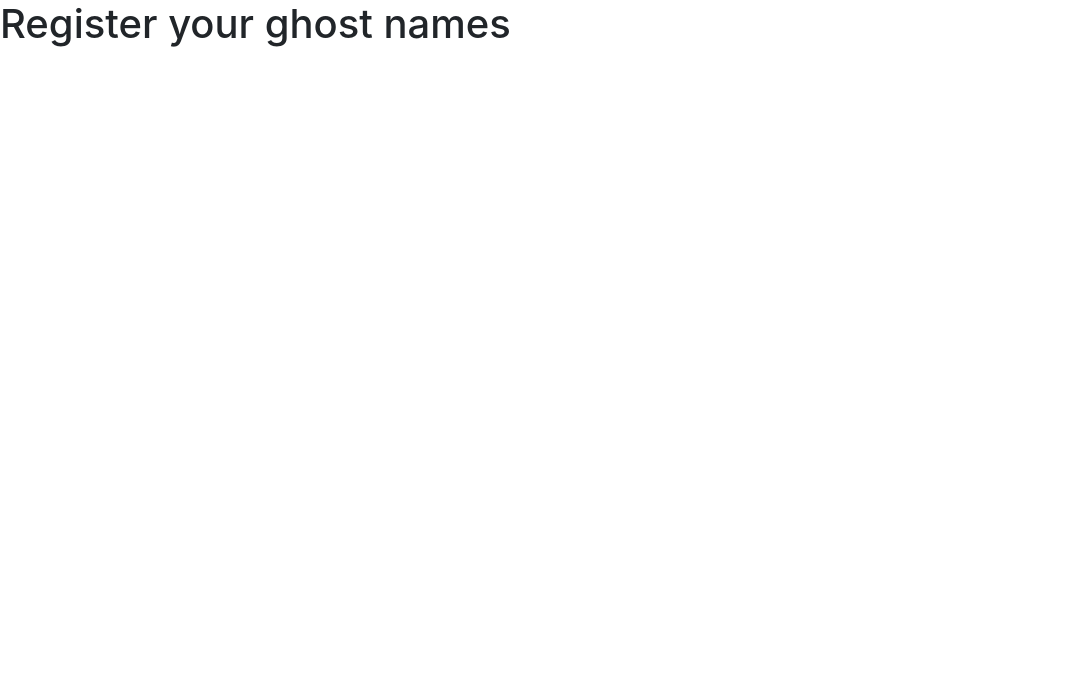
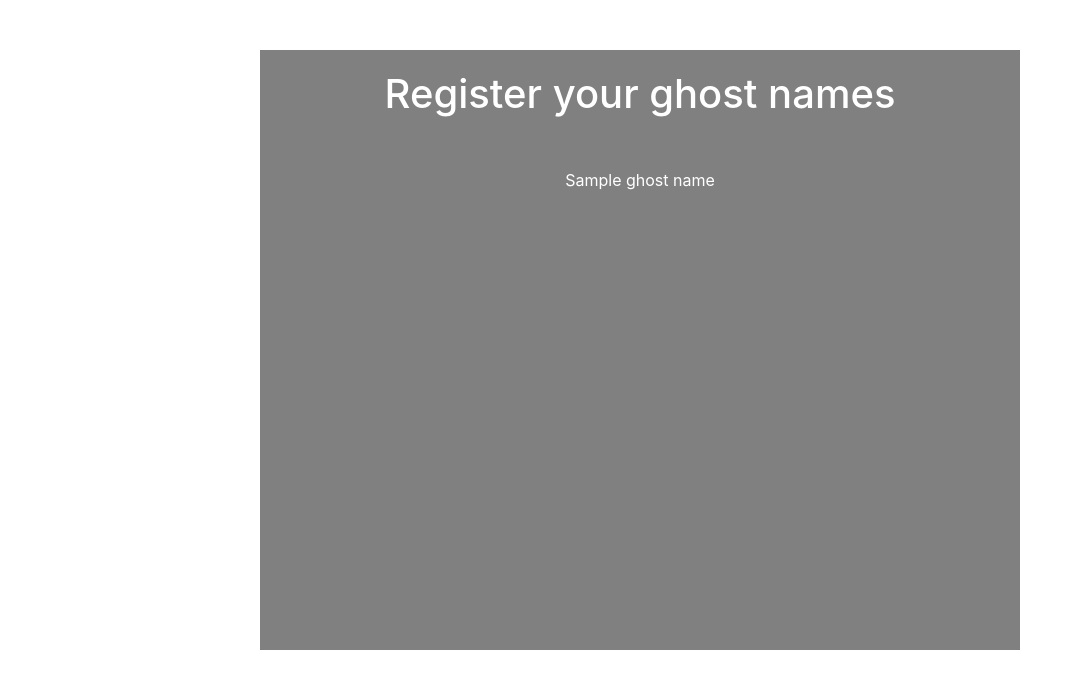
Before and after one commit to keviv30/phantom_ghost, a Django app: template ghosts/templates/ghosts/index.html in a window 1280 px wide. Shown: the top 689 px of the page, without its empty margins (0-1080 px from the left). Run offline with Django 3.2, Linux system fonts and the light colour scheme; the template is opened without the code that fills it: most values are stand-ins (such as "Sample title", 1, 10 or a date in 2020); some libraries are stand-ins or nearby versions.

Commit message:
Home page html now lists all the ghost names

```diff
--- /dev/null
+++ b/ghosts/static/css/ghosts.css
@@ -0,0 +1,27 @@
+.block-content{
+    background: yellow;
+}
+
+h1 {
+    color: white;
+    text-align: center;
+    padding-top: 20px;
+}
+
+.dashboard {
+    background: gray;
+    margin-top: 50px;
+    width: 800px;
+    height: 600px;
+}
+
+.ghost-names{
+    margin-top: 50px;
+    overflow-y: scroll;
+    height: 400px;
+    text-align: center;
+}
+
+.ghost-names p {
+    color: white;
+}
--- a/ghosts/templates/ghosts/index.html
+++ b/ghosts/templates/ghosts/index.html
@@ -1,5 +1,16 @@
 {% extends 'ghosts/base.html' %}
-{% block title %}Google Registration{% endblock %}
+{% block title %}Ghost Names{% endblock %}
 {% block content %}
-    <h1>Register your ghost names</h1>
+    <div class="container">
+        <div class="row">
+            <div class="dashboard col-md-8 offset-md-2">
+                <h1>Register your ghost names</h1>
+                <div class="ghost-names">
+                    {% for x in ghost_names %}
+                        <p>{{ x.name }}</p>
+                    {% endfor %}
+                </div>
+            </div>
+        </div>
+    </div>
 {% endblock %}
```
